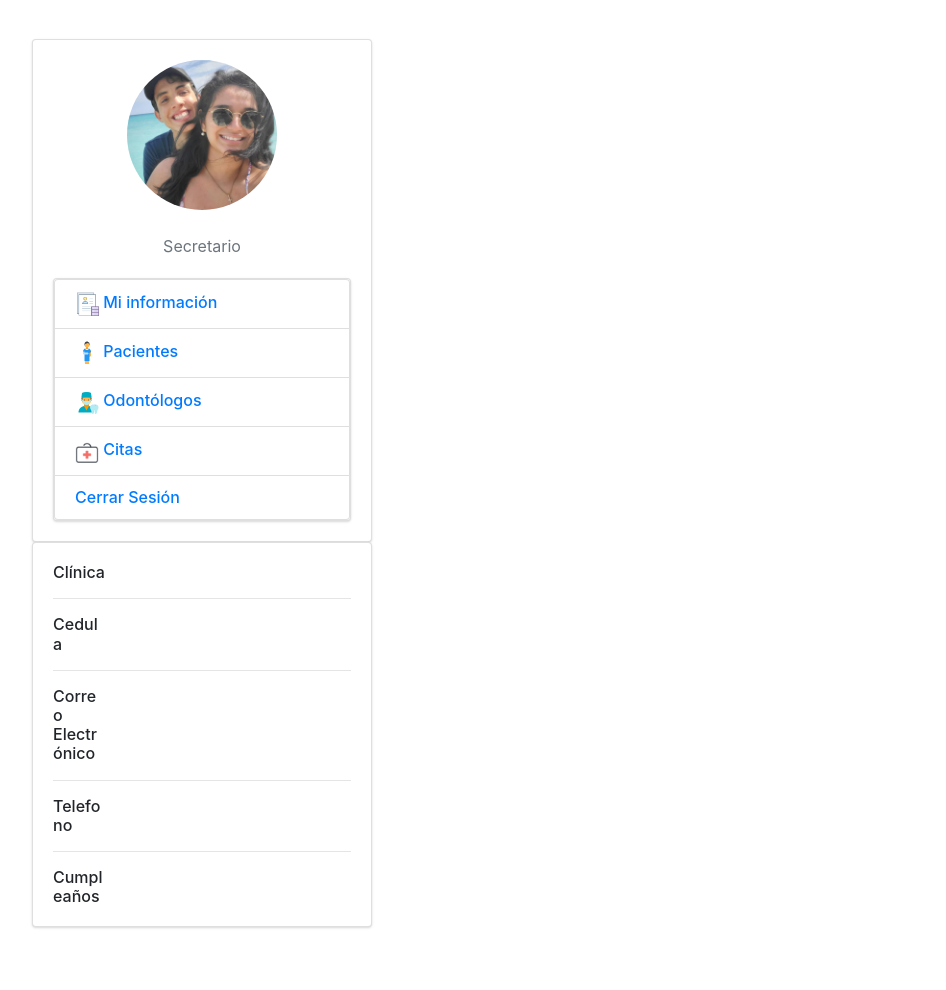
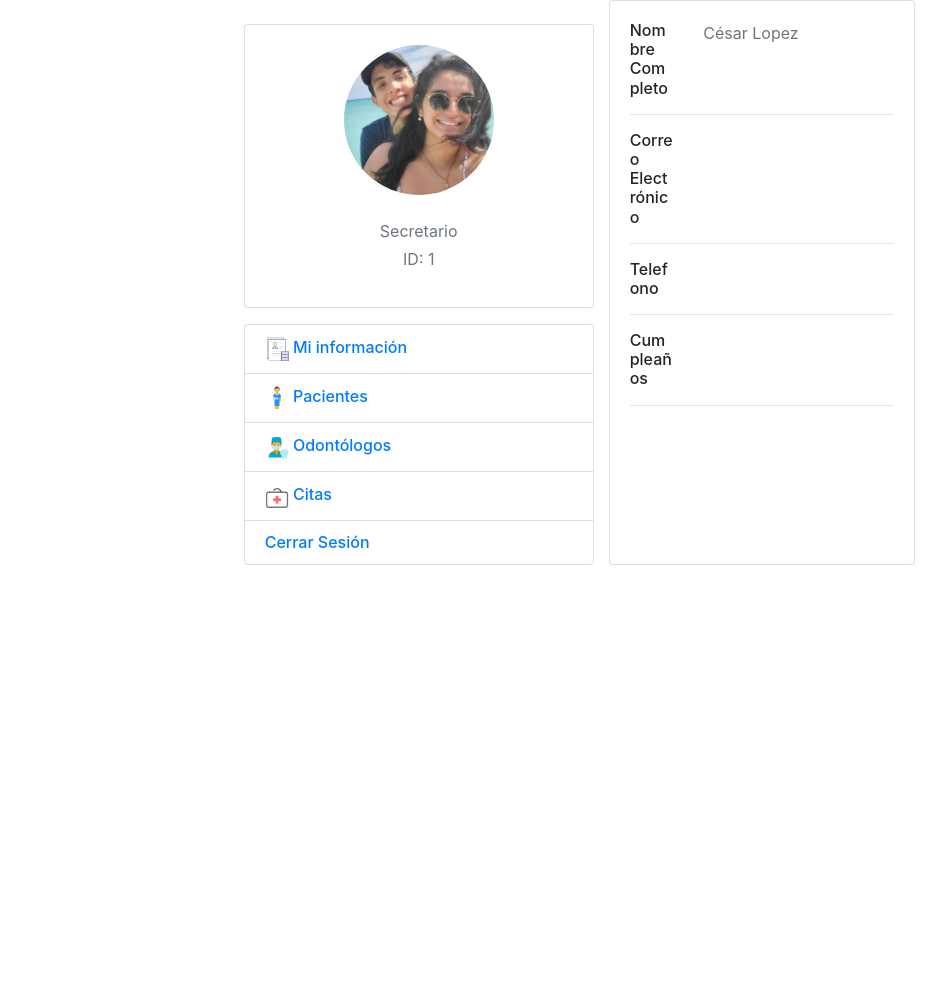
Before and after one commit to cesarlopezt/dental-clinic-appointments, a Django app: page / in a window 1280 px wide. Shown: the whole page, without its empty margins (68-1014 px from the left). After the commit the page ends 565 px from the top, so only its background shows below. Run offline with Django 3.2, Linux system fonts and the light colour scheme; the visitor is signed in with stand-in values (Sample User, id 1); data that the repository does not hold is empty; some libraries are stand-ins or nearby versions.

Commit message:
Fixes for interfaces

```diff
--- a/appointments/templates/base.html
+++ b/appointments/templates/base.html
@@ -1,25 +1,17 @@
 {% load static %}
-<!DOCTYPE html>
+<!doctype html>
 <html lang="en">
   <head>
-    <meta charset="UTF-8">
-    <meta http-equiv="X-UA-Compatible" content="IE=edge">
-    <meta name="viewport" content="width=device-width, initial-scale=1.0">
-    <!-- <link href="https://cdn.jsdelivr.net/npm/bootstrap@5.0.0-beta2/dist/css/bootstrap.min.css" rel="stylesheet"
-        integrity="sha384-BmbxuPwQa2lc/FVzBcNJ7UAyJxM6wuqIj61tLrc4wSX0szH/Ev+nYRRuWlolflfl" crossorigin="anonymous"> -->
-    <link rel="stylesheet" href="{% static 'index.css' %}">
+    <title>Clinica Odontolica</title>
+    <!-- Required meta tags -->
+
+    <!-- Bootstrap CSS -->
     <link rel="stylesheet" href="https://stackpath.bootstrapcdn.com/bootstrap/4.3.1/css/bootstrap.min.css" integrity="sha384-ggOyR0iXCbMQv3Xipma34MD+dH/1fQ784/j6cY/iJTQUOhcWr7x9JvoRxT2MZw1T" crossorigin="anonymous">
-    <title>Profile</title>
   </head>
   <body>
     <div class="container">
-    {%block navbar%}
-        <nav class="sidebar">
-            <header>
-            </header>
       <div class="main-body">
-
-    <div class="row d-flex justify-content-left">
+            <div class="row d-flex justify-content-center">
               <div class="col-md-4 mb-4 pt-4">
                 <div class="card">
                   <div class="card-body">
@@ -28,12 +20,12 @@
                       <div class="mt-3">
                         <h4>{{user.secretary}}</h4>
                         <p class="text-secondary mb-1">Secretario</p>
+                        <p class="text-muted font-size-sm">ID: {{user.id}}</p>
                       </div>
                     </div>
-
-
-              <!---->
-                    <div class="card mt-3"
+                  </div>
+                </div>
+                <div class="card mt-3">
                     <ul class="list-group list-group-flush">
                         <li class="{{info_navbar}} list-group-item d-flex justify-content-between align-items-center flex-wrap ">
                         <h6 class="mb-0"><img src="{% static 'img/informacion.png'%}" width="24" height="24"><a href="/"> Mi información</a></h6>
@@ -56,12 +48,17 @@
                     </ul>
                 </div>
               </div>
-            </div>
-            {% endblock %}
+
               {% block container %}
               {% endblock %}
+
                     </div>
                   </div>
-</nav>
+                  </div>
+                </div>
+              </div>
+            </div>
+          </div>
+      </div>
   </body>
 </html>
--- a/appointments/templates/secretaries/profile.html
+++ b/appointments/templates/secretaries/profile.html
@@ -1,29 +1,14 @@
 {% extends "base.html" %}
 
-
 {% block container %}
-   <!-- <div class="row d-flex justify-content-center ">
-    <div class="container">
-        <div class="main-body">
-            -->
-            <!-- <div class="col-md-8 pt-4"> -->
 <div class="card mb-4">
     <div class="card-body">
       <div class="row">
         <div class="col-sm-3">
-                            <h6 class="mb-0"> Clínica</h6>
+          <h6 class="mb-0">Nombre Completo</h6>
         </div>
         <div class="col-sm-9 text-secondary">
-                            {{user.secretary.clinic}}
-                        </div>
-                    </div>
-                     <hr>
-                     <div class="row">
-                         <div class="col-sm-3">
-                             <h6 class="mb-0">Cedula</h6>
-                         </div>
-                         <div class="col-sm-9 text-secondary">
-                            {{user.secretary.id_card}}
+          César Lopez
         </div>
       </div>
       <hr>
@@ -53,21 +38,7 @@
             {{user.secretary.birth_date}}
         </div>
       </div>
-            <!-- </div>
-
+      <hr>
     </div>
-    </div> -->
-            <!--
-            <p class="name-content">{{user.secretary.first_name}} {{user.secretary.last_name}}</p>
-            <p class="position">Secretario</p>
-            <hr>
-            <p class="info clinica">Clinica: {{user.secretary.clinic}}</p>
-            <p class="info">Cedula: {{user.secretary.id_card}}</p>
-            <p class="info">Correo: {{user.secretary.email}}</p>
-            <p class="info">Telefono: {{user.secretary.phone_no}}</p>
-            <p class="info">Cumpleaños: {{user.secretary.birth_date}}</p>
-            -->
-
-
+</div>
 {% endblock %}
-        <!-- Hello {{user.username}} -->
--- a/dental_clinic/settings/base.py
+++ b/dental_clinic/settings/base.py
@@ -124,4 +124,6 @@ AUTHENTICATION_BACKENDS = (
     ('django.contrib.auth.backends.ModelBackend'),
 )
 
+LOGIN_URL = '/login'
 LOGIN_REDIRECT_URL = '/'
+LOGOUT_REDIRECT_URL = '/login'
```
Lines whose indentation alone changed are shown as unchanged.
